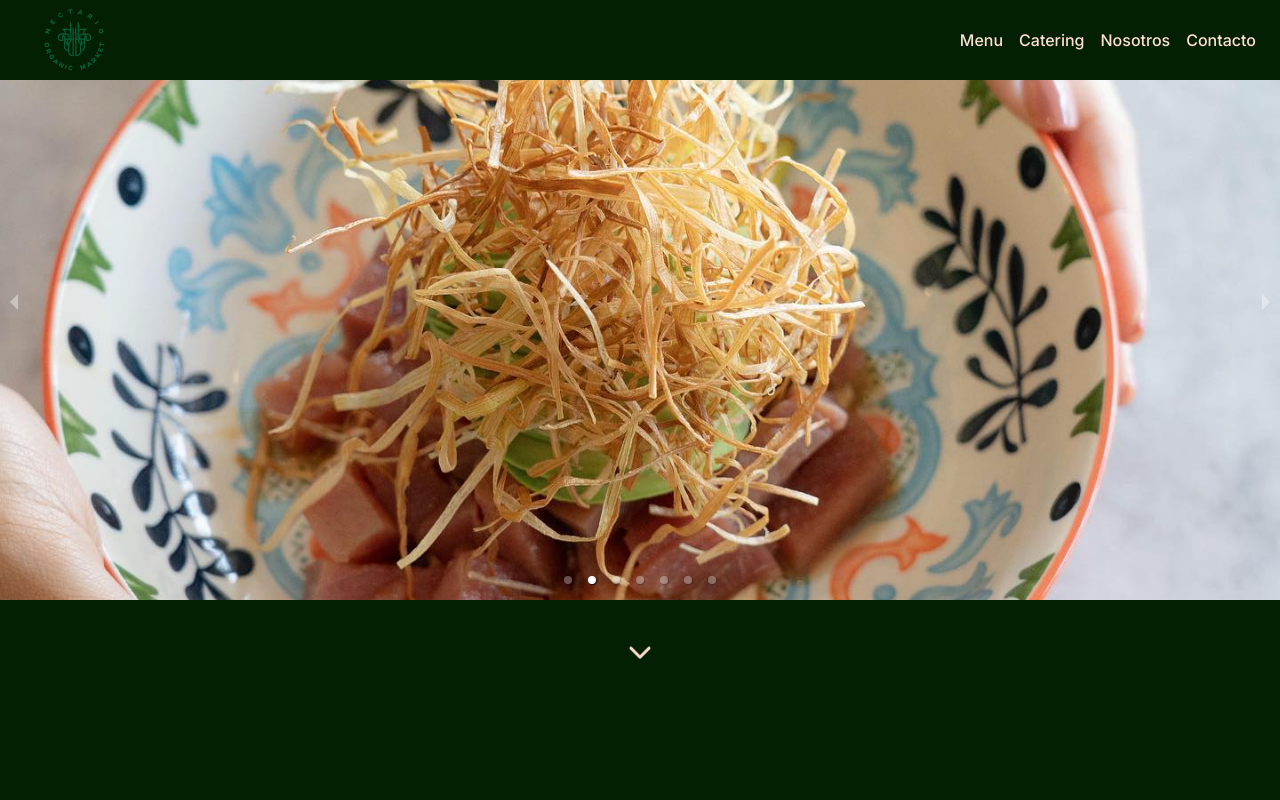
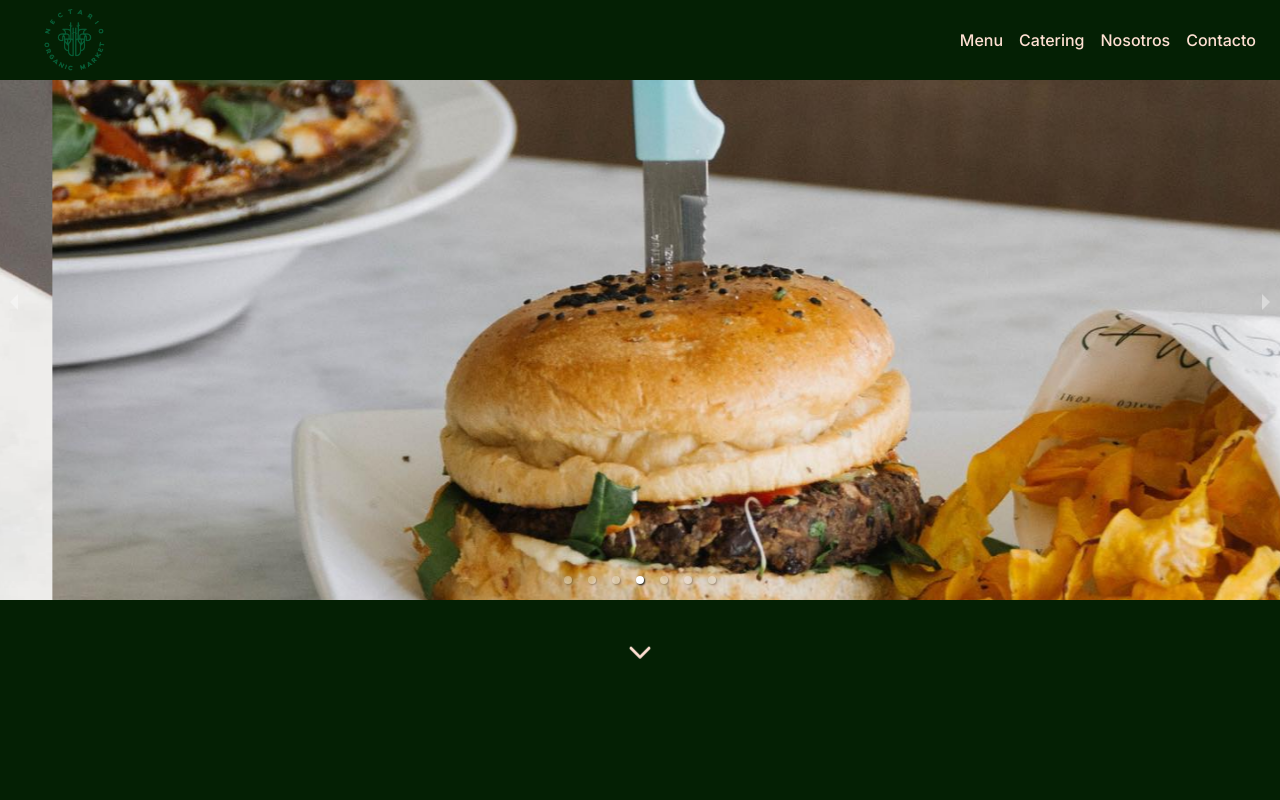
Before and after one commit to garciazapiain/nectario, a Next.js app: page / in a window 1280 px wide. Shown: the top 800 px of the page. Built offline with nearby package versions, Linux system fonts and the light colour scheme.

Commit message:
changed seconds for slider

```diff
--- a/src/app/components/Banner2.js
+++ b/src/app/components/Banner2.js
@@ -64,14 +64,14 @@ export default function Banner2() {
 
     useEffect(() => {
         const interval = setInterval(() => {
-            const nextSlide = (currentSlide + 1) % responsive.length;
+            const nextSlide = (currentSlide + 1) % images.length;
             setCurrentSlide(nextSlide);
-        }, 5000);
+        }, 2000);
 
         return () => {
             clearInterval(interval);
         };
-    }, [currentSlide, responsive.length])
+    }, [currentSlide, images.length])
 
     return (
         <main id="banner2" className="banner2">
--- a/src/app/components/Catering.js
+++ b/src/app/components/Catering.js
@@ -12,7 +12,7 @@ export default function Catering() {
         const interval = setInterval(() => {
             const nextSlide = (currentSlide + 1) % responsive.length;
             setCurrentSlide(nextSlide);
-        }, 5000);
+        }, 2000);
 
         return () => {
             clearInterval(interval);
```
